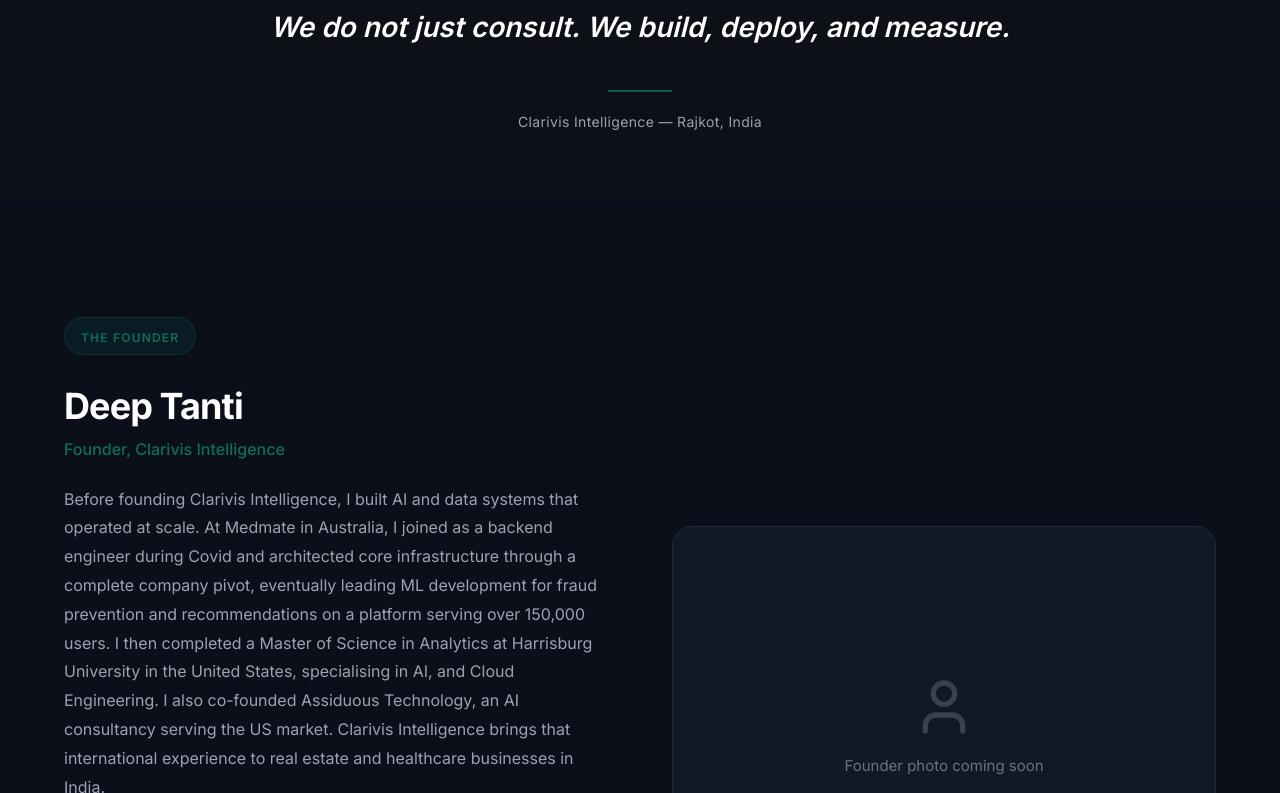
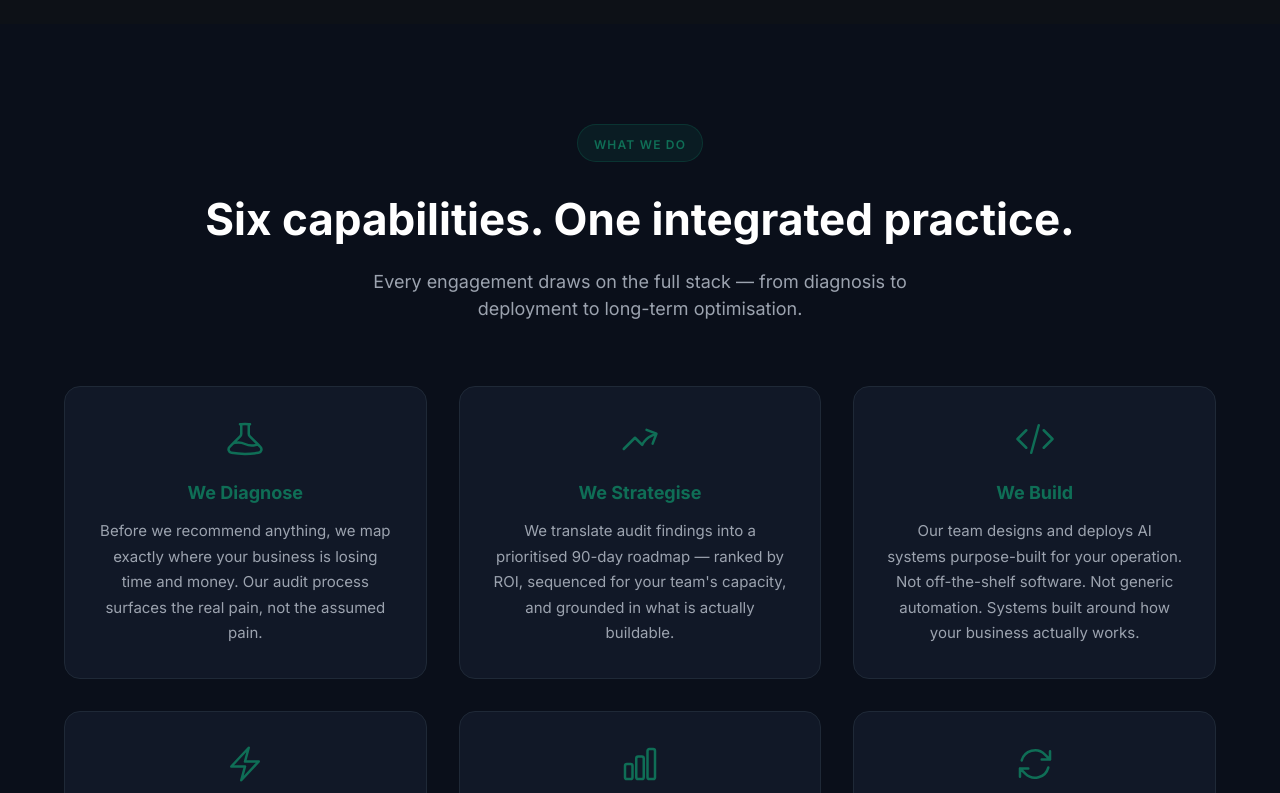
Before and after one commit to deeptanti/clarivis-website, a Next.js app: page /about in a window 1280 px wide. Shown: the part 867-1660 px from the top of the page. Built offline with nearby package versions, Linux system fonts and the light colour scheme; no server answers.

Commit message:
chore(about): update vertical references, implement capabilities grid, and refine founder bio

```diff
--- a/src/app/about/page-client.tsx
+++ b/src/app/about/page-client.tsx
@@ -32,7 +32,7 @@
                 We built Clarivis Intelligence to give growing businesses enterprise-grade AI without the enterprise price tag.
               </h1>
               <p className="text-[#9CA3AF] text-[18px] leading-[1.8] mt-6 lg:mt-8">
-                Most businesses know AI can help them. Few know exactly where to start, what it will cost, or what ROI to expect. We answer all three questions before we charge a single rupee.
+                Most businesses know AI can help them. Few know exactly where to start, what it will cost, or what return to expect. We answer all three questions before we charge a single cent.
               </p>
             </motion.div>
 
@@ -54,7 +54,7 @@
                   <div className="h-px w-full bg-[#1f2937]" />
                   {/* Stat 2 */}
                   <div>
-                    <div className="text-[#0F6E56] text-[48px] font-extrabold leading-none tracking-tight">2</div>
+                    <div className="text-[#0F6E56] text-[48px] font-extrabold leading-none tracking-tight">3</div>
                     <div className="text-[#9CA3AF] text-[15px] mt-2">Industries. Infinite operational depth.</div>
                   </div>
                   <div className="h-px w-full bg-[#1f2937]" />
@@ -63,12 +63,7 @@
                     <div className="text-[#0F6E56] text-[48px] font-extrabold leading-none tracking-tight">4-6</div>
                     <div className="text-[#9CA3AF] text-[15px] mt-2">Weeks from audit to deployed AI system</div>
                   </div>
-                  <div className="h-px w-full bg-[#1f2937]" />
-                  {/* Stat 4 */}
-                  <div>
-                    <div className="text-[#0F6E56] text-[48px] font-extrabold leading-none tracking-tight">150K+</div>
-                    <div className="text-[#9CA3AF] text-[15px] mt-2">Users served on AI systems built by our founder</div>
-                  </div>
+
                 </div>
               </div>
             </motion.div>
@@ -91,13 +86,104 @@
               &ldquo;
             </div>
             <p className="text-white text-[22px] lg:text-[28px] font-semibold leading-[1.6] italic relative z-10">
-              Clarity in every decision. Intelligence in every system. We do not just consult. We build, deploy, and measure.
+              Clarity in every decision. Intelligence in every system.
             </p>
             <div className="w-16 h-[2px] bg-[#0F6E56] mx-auto mt-10 mb-5 opacity-80" />
             <div className="text-[#9CA3AF] text-sm tracking-wide">
               Clarivis Intelligence &mdash; Rajkot, India
             </div>
           </motion.div>
+        </div>
+      </section>
+
+      {/* Capabilities Section */}
+      <section className="relative w-full py-[100px] bg-[#0a0f1a] overflow-hidden">
+        <div className="container relative z-10 mx-auto px-6 max-w-[1200px]">
+          <div className="flex flex-col items-center text-center mb-16">
+            <div className="inline-block mb-6 px-4 py-1.5 rounded-full border border-[#0F6E56]/30 bg-[#0F6E56]/15">
+              <span className="text-[#0F6E56] text-xs font-semibold uppercase tracking-widest">WHAT WE DO</span>
+            </div>
+            <h2 className="text-white text-[32px] lg:text-[44px] font-bold">
+              Six capabilities. One integrated practice.
+            </h2>
+            <p className="text-[#9CA3AF] text-[18px] mt-4 max-w-[600px]">
+              Every engagement draws on the full stack — from diagnosis to deployment to long-term optimisation.
+            </p>
+          </div>
+
+          <div className="grid grid-cols-1 md:grid-cols-2 lg:grid-cols-3 gap-8">
+            {[
+              {
+                icon: (
+                  <svg className="w-10 h-10" fill="none" stroke="currentColor" strokeWidth="1.5" viewBox="0 0 24 24">
+                    <path strokeLinecap="round" strokeLinejoin="round" d="M9.75 3.104v5.714a2.25 2.25 0 01-.659 1.591L5 14.5M9.75 3.104c-.251.023-.501.05-.75.082m.75-.082a24.301 24.301 0 014.5 0m0 0v5.714c0 .597.237 1.17.659 1.591L19.8 15.3M14.25 3.104c.251.023.501.05.75.082M19.8 15.3l-1.57.393A9.065 9.065 0 0112 15a9.065 9.065 0 00-6.23-.693L5 14.5m14.8.8l1.402 1.402c1.232 1.232.65 3.318-1.067 3.611A48.309 48.309 0 0112 21a48.309 48.309 0 01-8.135-.687c-1.718-.293-2.3-2.379-1.067-3.61L5 14.5" />
+                  </svg>
+                ),
+                label: "We Diagnose",
+                desc: "Before we recommend anything, we map exactly where your business is losing time and money. Our audit process surfaces the real pain, not the assumed pain."
+              },
+              {
+                icon: (
+                  <svg className="w-10 h-10" fill="none" stroke="currentColor" strokeWidth="1.5" viewBox="0 0 24 24">
+                    <path strokeLinecap="round" strokeLinejoin="round" d="M2.25 18L9 11.25l4.306 4.307a11.95 11.95 0 015.814-5.519l2.74-1.22m0 0l-5.94-2.28m5.94 2.28l-2.28 5.941" />
+                  </svg>
+                ),
+                label: "We Strategise",
+                desc: "We translate audit findings into a prioritised 90-day roadmap — ranked by ROI, sequenced for your team's capacity, and grounded in what is actually buildable."
+              },
+              {
+                icon: (
+                  <svg className="w-10 h-10" fill="none" stroke="currentColor" strokeWidth="1.5" viewBox="0 0 24 24">
+                    <path strokeLinecap="round" strokeLinejoin="round" d="M17.25 6.75L22.5 12l-5.25 5.25m-10.5 0L1.5 12l5.25-5.25m7.5-3l-4.5 16.5" />
+                  </svg>
+                ),
+                label: "We Build",
+                desc: "Our team designs and deploys AI systems purpose-built for your operation. Not off-the-shelf software. Not generic automation. Systems built around how your business actually works."
+              },
+              {
+                icon: (
+                  <svg className="w-10 h-10" fill="none" stroke="currentColor" strokeWidth="1.5" viewBox="0 0 24 24">
+                    <path strokeLinecap="round" strokeLinejoin="round" d="M3.75 13.5l10.5-11.25L12 10.5h8.25L9.75 21.75 12 13.5H3.75z" />
+                  </svg>
+                ),
+                label: "We Deploy",
+                desc: "We handle implementation end to end — integration, testing, team onboarding, and go-live. Most clients have a live AI system in their business within four to six weeks."
+              },
+              {
+                icon: (
+                  <svg className="w-10 h-10" fill="none" stroke="currentColor" strokeWidth="1.5" viewBox="0 0 24 24">
+                    <path strokeLinecap="round" strokeLinejoin="round" d="M3 13.125C3 12.504 3.504 12 4.125 12h2.25c.621 0 1.125.504 1.125 1.125v6.75C7.5 20.496 6.996 21 6.375 21h-2.25A1.125 1.125 0 013 19.875v-6.75zM9.75 8.625c0-.621.504-1.125 1.125-1.125h2.25c.621 0 1.125.504 1.125 1.125v11.25c0 .621-.504 1.125-1.125 1.125h-2.25a1.125 1.125 0 01-1.125-1.125V8.625zM16.5 4.125c0-.621.504-1.125 1.125-1.125h2.25C20.496 3 21 3.504 21 4.125v15.75c0 .621-.504 1.125-1.125 1.125h-2.25a1.125 1.125 0 01-1.125-1.125V4.125z" />
+                  </svg>
+                ),
+                label: "We Measure",
+                desc: "Every system we build is tracked against the ROI baseline established in the audit. You always know exactly what working with us is worth in concrete terms."
+              },
+              {
+                icon: (
+                  <svg className="w-10 h-10" fill="none" stroke="currentColor" strokeWidth="1.5" viewBox="0 0 24 24">
+                    <path strokeLinecap="round" strokeLinejoin="round" d="M16.023 9.348h4.992v-.001M2.985 19.644v-4.992m0 0h4.992m-4.993 0l3.181 3.183a8.25 8.25 0 0013.803-3.7M4.031 9.865a8.25 8.25 0 0113.803-3.7l3.181 3.182m0-4.991v4.99" />
+                  </svg>
+                ),
+                label: "We Optimise",
+                desc: "Post-deployment, we monitor performance, improve models, and identify the next highest-impact opportunity. Our retainer clients compound their AI advantage every quarter."
+              }
+            ].map((item, i) => (
+              <motion.div
+                key={i}
+                initial={{ opacity: 0, y: 30 }}
+                whileInView={{ opacity: 1, y: 0 }}
+                viewport={{ once: true, margin: "-50px" }}
+                transition={{ duration: 0.5, delay: i * 0.08, ease: "easeOut" }}
+                className="flex flex-col items-center text-center p-8 bg-[#111827] border border-[#1f2937] rounded-[16px] hover:border-[#0F6E56]/40 transition-colors group"
+              >
+                <div className="text-[#0F6E56] mb-5 group-hover:scale-110 transition-transform duration-300">
+                  {item.icon}
+                </div>
+                <h3 className="text-[#0F6E56] text-[18px] font-bold mb-3">{item.label}</h3>
+                <p className="text-[#9CA3AF] text-[15px] leading-[1.7]">{item.desc}</p>
+              </motion.div>
+            ))}
+          </div>
         </div>
       </section>
 
@@ -126,7 +212,7 @@
                 Founder, Clarivis Intelligence
               </div>
               <p className="text-[#9CA3AF] text-[16px] leading-[1.8] mt-6">
-                Before founding Clarivis Intelligence, I built AI and data systems that operated at scale. At Medmate in Australia, I joined as a backend engineer during Covid and architected core infrastructure through a complete company pivot, eventually leading ML development for fraud prevention and recommendations on a platform serving over 150,000 users. I then completed a Master of Science in Analytics at Harrisburg University in the United States, specialising in AI, and Cloud Engineering. I also co-founded Assiduous Technology, an AI consultancy serving the US market. Clarivis Intelligence brings that international experience to real estate and healthcare businesses in India.
+                Before founding Clarivis Intelligence, I built AI and data systems that operated at scale. At Medmate in Australia, I joined as a backend engineer during Covid and architected core infrastructure through a complete company pivot, eventually leading ML development for fraud prevention and recommendations on a platform serving over 150,000 users. I then completed a Master of Science in Analytics at Harrisburg University in the United States, specialising in AI, and Cloud Engineering. Clarivis Intelligence brings that international experience to real estate, healthcare, and agribusiness operators across India.
               </p>
 
               <div className="flex flex-col sm:flex-row flex-wrap gap-3 mt-8">
--- a/src/app/about/page.tsx
+++ b/src/app/about/page.tsx
@@ -2,7 +2,7 @@
 
 export const metadata = {
   title: 'About Us',
-  description: 'Learn about Clarivis Intelligence, our founder, methodology, and why we specialise exclusively in real estate and healthcare AI systems.'
+  description: 'Learn about Clarivis Intelligence, our founder, methodology, and why we specialise in real estate, healthcare, and agribusiness AI systems.'
 };
 
 export default function Page() {
```
